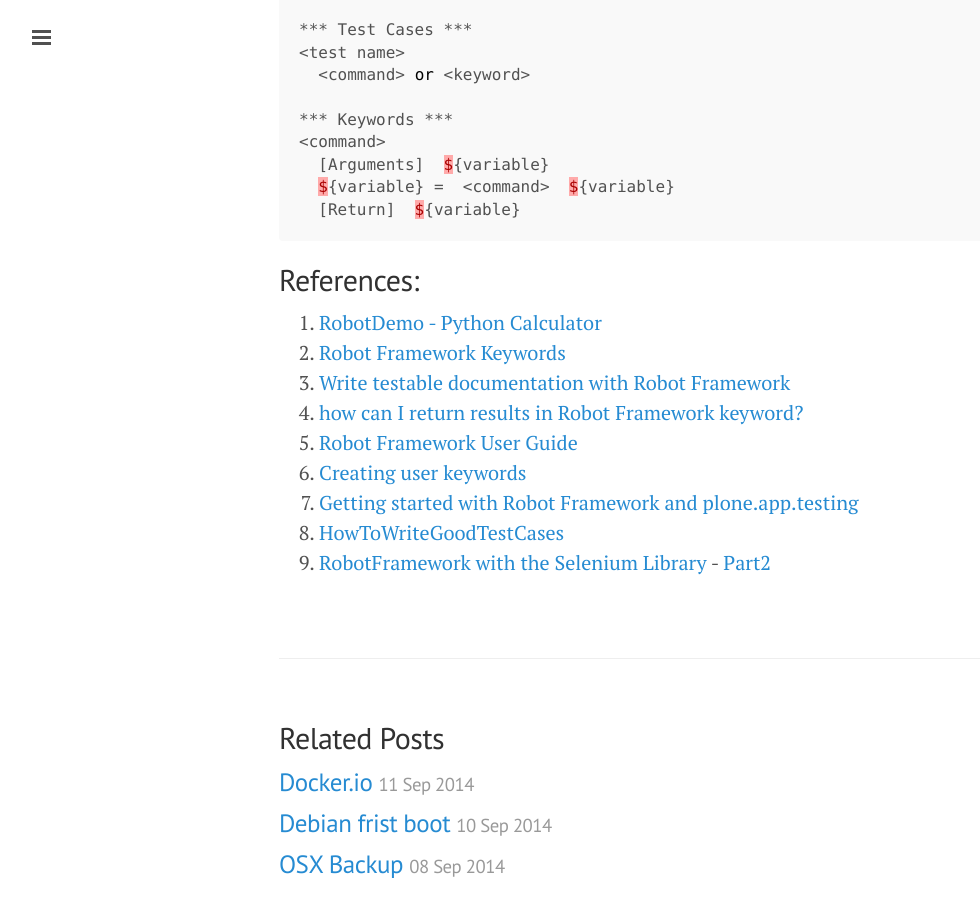
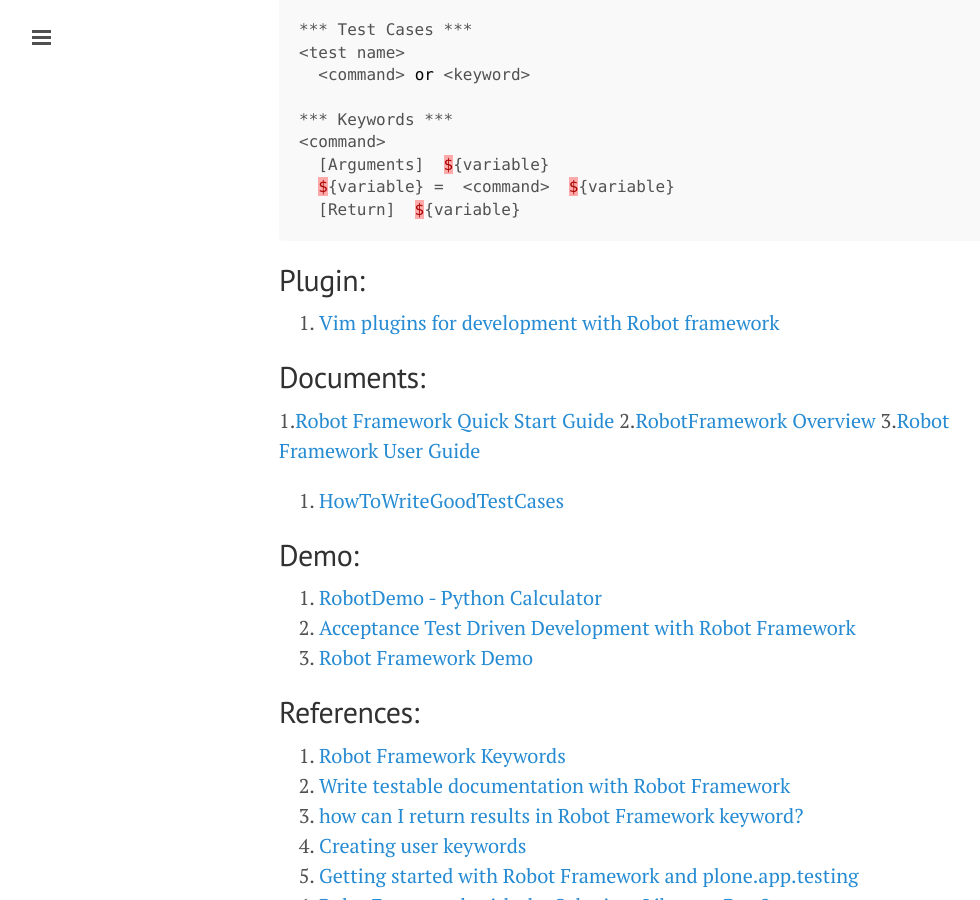
Before and after one commit to ibotdotout/ibotdotout.github.io, a Jekyll site: the page built from _posts/2014-09-15-robot-framework.md, in a window 1280 px wide and 900 px high, scrolled down 890 px. Shown: the whole window, without its empty margins (1-981 px from the left). Built offline with Jekyll 4.4.1, drawn with Linux system fonts in a browser that asks for light colours; Markdown is read by kramdown in place of the engine named in the settings.

Commit message:
update ref and doc

````diff
--- a/_posts/2014-09-15-robot-framework.md
+++ b/_posts/2014-09-15-robot-framework.md
@@ -45,13 +45,24 @@ Test Teardown     <keyword>
   [Return]  ${variable}
 ```
 
+## Plugin:
+1. [Vim plugins for development with Robot framework](https://github.com/mfukar/robotframework-vim)
+
+## Documents:
+1.[Robot Framework Quick Start Guide](http://robotframework.googlecode.com/hg/doc/quickstart/quickstart.html)
+2.[RobotFramework Overview](http://www.virtuousprogrammer.com/?p=264)
+3.[Robot Framework User Guide](http://robotframework.org/robotframework/latest/RobotFrameworkUserGuide.html)
+4. [HowToWriteGoodTestCases](https://code.google.com/p/robotframework/wiki/HowToWriteGoodTestCases)
+
+## Demo:
+1. [RobotDemo - Python Calculator](https://bitbucket.org/robotframework/robotdemo/src/0f996d178905?at=master)
+2. [Acceptance Test Driven Development with Robot Framework](https://code.google.com/p/atdd-with-robot-framework/)
+3. [Robot Framework Demo](https://bitbucket.org/robotframework)
+
 ## References:
-1. [RobotDemo - Python Calculator](https://bitbucket.org/robotframework/robotdemo/src/0f996d178905?at=master)
 2. [Robot Framework Keywords](http://stackoverflow.com/questions/19648439/robot-framework-keywords)
-3. [Write testable documentation with Robot Framework](Write testable documentation with Robot Framework)
+3. [Write testable documentation with Robot Framework](http://datakurre.pandala.org/2013/08/write-testable-documentation-with-robot.html)
 4. [how can I return results in Robot Framework keyword?](http://stackoverflow.com/questions/7580252/how-can-i-return-results-in-robot-framework-keyword)
-5. [Robot Framework User Guide](http://robotframework.org/robotframework/latest/RobotFrameworkUserGuide.html)
 6. [Creating user keywords](http://code.google.com/p/robotframework/source/browse/doc/userguide/src/CreatingTestData/CreatingUserKeywords.txt?r=e35c4cf7591986d212a6f1c015f2f77598fb7ea2)
 7. [Getting started with Robot Framework and plone.app.testing](http://datakurre.pandala.org/2012/09/getting-started-with-robotframework-and.html)
-8. [HowToWriteGoodTestCases](https://code.google.com/p/robotframework/wiki/HowToWriteGoodTestCases)
 9. [RobotFramework with the Selenium Library](http://www.wallix.org/2011/07/26/how-to-use-robotframework-with-the-selenium-library/) - [Part2](http://www.wallix.org/2011/09/06/how-to-use-robotframework-part-2/)
````
